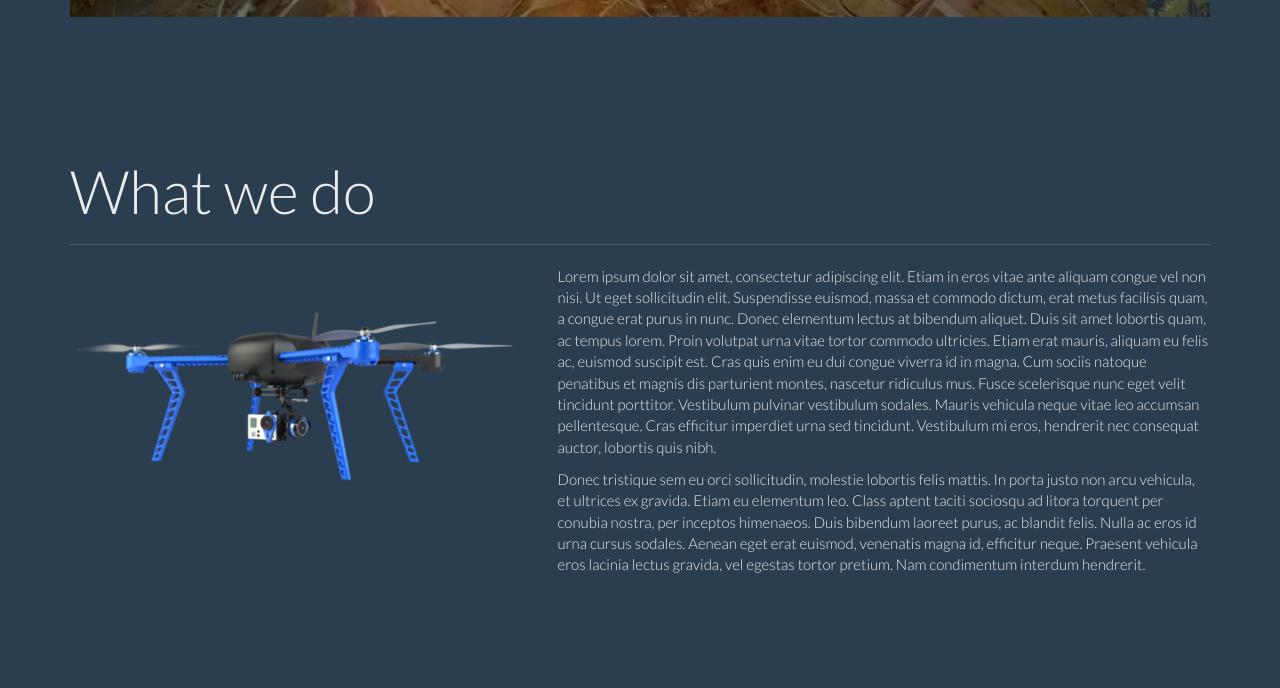
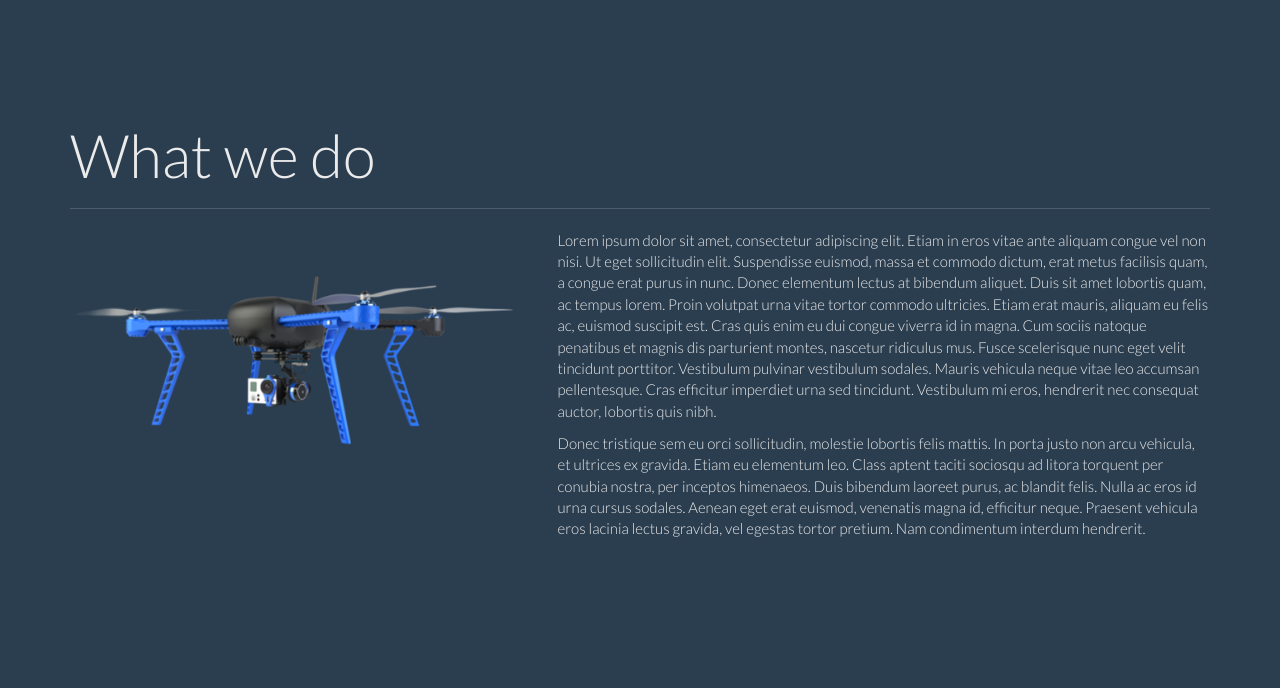
Before and after one commit to bign8/toplevelphoto.com, a website: page index.html in a window 1280 px wide. Shown: the part 834-1522 px from the top of the page. Drawn offline with Linux system fonts and the light colour scheme.

Commit message:
Fixing first section header space

```diff
--- a/index.html
+++ b/index.html
@@ -81,7 +81,6 @@
 
       <!-- Carousel
       ================================================== -->
-      <div class="section">
       <div class="page-header" id="banner">
         <div class="row">
           <div class="col-lg-8 col-md-7 col-sm-6">
@@ -136,11 +135,10 @@
           <span class="glyphicon glyphicon-chevron-right"></span>
         </a>
       </div>
-      </div>
 
       <!-- What
       ================================================== -->
-      <div class="section">
+      <div class="section clearfix">
         <div class="page-header">
           <div class="row">
             <div class="col-lg-12">
```
Lines whose indentation alone changed are shown as unchanged.
